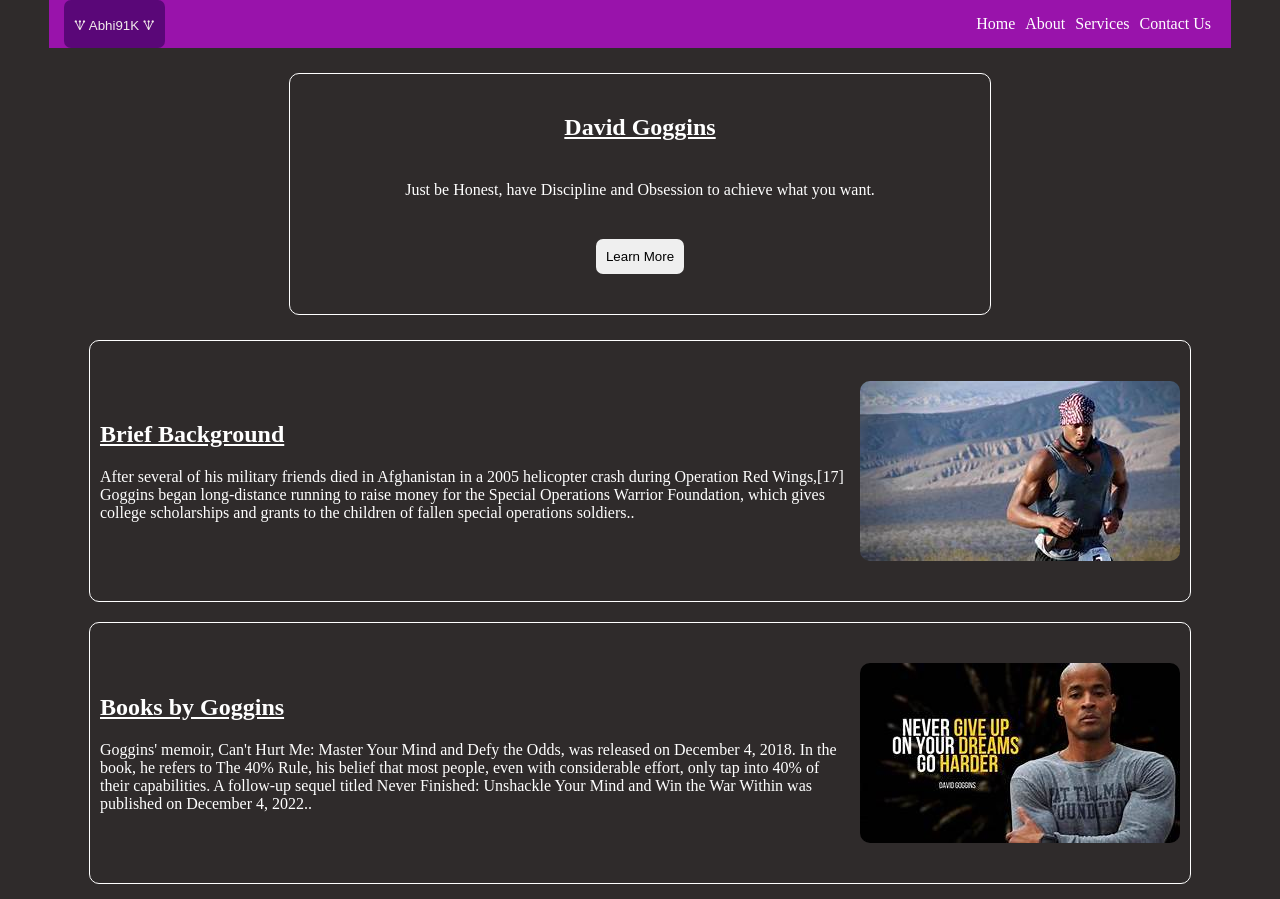
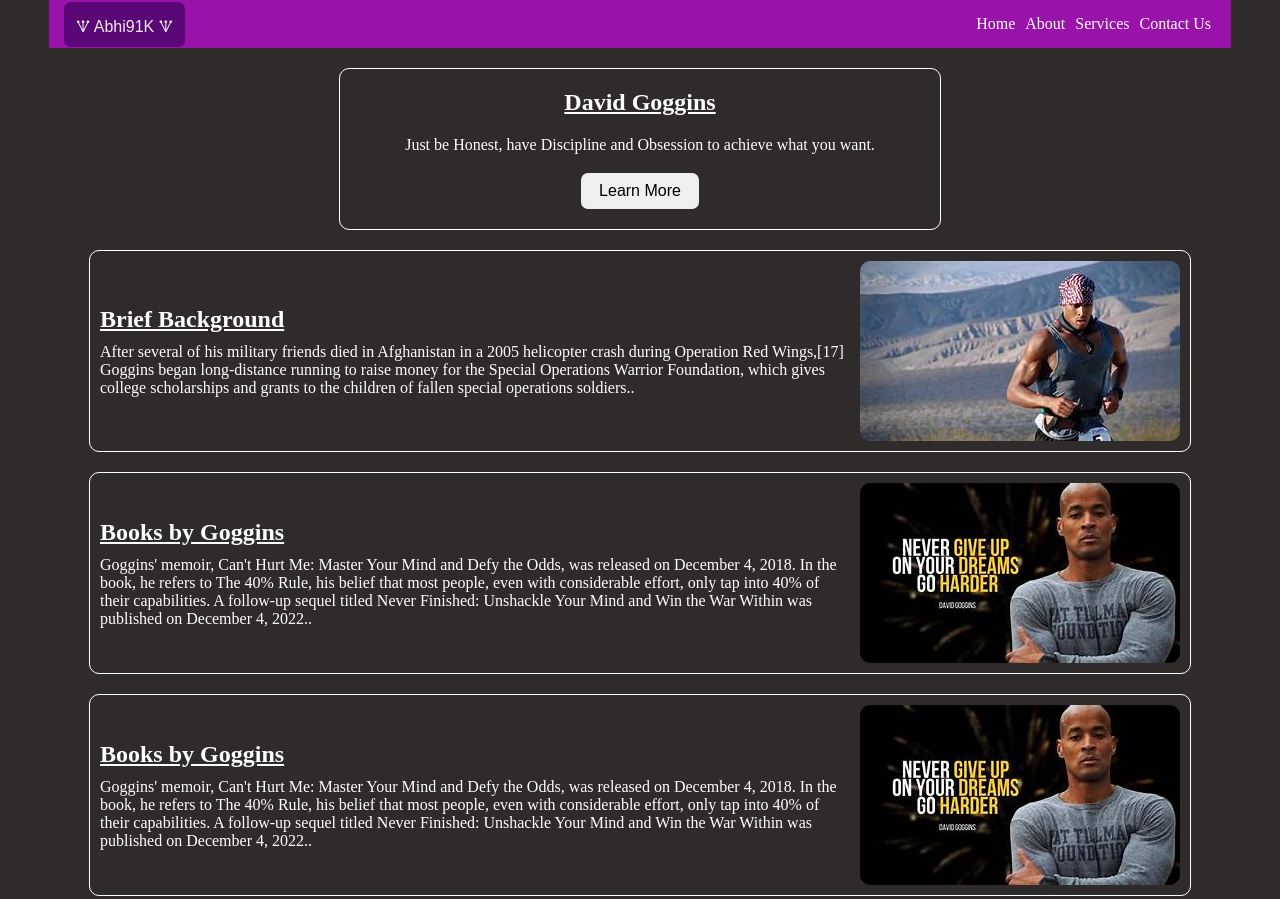
Before and after one commit to Abhishek91K/Responsive_Layout_Day1, a plain HTML site: page index.html in a window 1280 px wide. Shown: the top 899 px of the page. Drawn offline with Linux system fonts and the light colour scheme.

Commit message:
Section using only utility classes & dev - diary as a track of my progress

```diff
--- a/index.html
+++ b/index.html
@@ -9,9 +9,9 @@
 </head>
 <body>
     <header>
-        <nav class="flex-content text-col w-90">
-            <button class="btn">&#128866; Abhi91K &#128866;</button>
-            <ul class="flex-content text-col">
+        <nav class="flex-row align-center text-col w-95 responsive">
+            <button class="btn btn-sl">&#128866; Abhi91K &#128866;</button>
+            <ul class="flex-row text-col">
                 <li>Home</li>
                 <li>About</li>
                 <li>Services</li>
@@ -20,14 +20,14 @@
         </nav>
     </header>
     <main>
-        <div class="container">
-            <div class="hero bord-1 border-rad flex-content text-col">
+        <div class="container flex-column h-section align-center">
+            <div class="hero align-center bord-1 border-rad flex-column text-col text-center mtop-20 w-95">
                 <h2>David Goggins</h2>
                 <p>Just be Honest, have Discipline and Obsession to achieve what you want.</p>
-                <button class="btn p-10">Learn More</button>
+                <button class="btn btn-lg">Learn More</button>
             </div>
-            <div class="section bord-1 border-rad flex-content text-col p-10 w-90">
-                <div class="descrip">
+            <div class="section h-section align-center g-10 bord-1 border-rad flex-row text-col p-10 mtop-20 responsive">
+                <div class="descrip flex-column g-10">
                     <h2>Brief Background</h2>
                     <p>After several of his military friends died in Afghanistan in a 2005 helicopter crash during Operation Red
                         Wings,[17]
@@ -37,8 +37,21 @@
                 </div>
                 <img class="border-rad" src="/assets/images/title.jpg" alt="Goggins" aria-placeholder="David Goggins">
             </div>
-            <div class="section bord-1 border-rad flex-content text-col p-10 w-90">
-                <div class="descrip">
+            <div class="section h-section align-center g-10 bord-1 border-rad flex-row text-col p-10 mtop-20 responsive">
+                <div class="descrip flex-column g-10">
+                    <h2>Books by Goggins</h2>
+                    <p>Goggins' memoir, Can't Hurt Me: Master Your Mind and Defy the Odds, was released on December 4, 2018. In the
+                        book, he
+                        refers to The 40% Rule, his belief that most people, even with considerable effort, only tap into 40% of
+                        their
+                        capabilities. A follow-up sequel titled Never Finished: Unshackle Your Mind and Win the War Within was
+                        published on
+                        December 4, 2022..</p>
+                </div>
+                <img class="border-rad" src="/assets/images/books.jpg" alt="Goggins" aria-placeholder="David Goggins">
+            </div>
+            <div class="h-section align-center g-10 bord-1 border-rad flex-row text-col p-10 mtop-20 responsive">
+                <div class="flex-column g-10">
                     <h2>Books by Goggins</h2>
                     <p>Goggins' memoir, Can't Hurt Me: Master Your Mind and Defy the Odds, was released on December 4, 2018. In the
                         book, he
@@ -52,7 +65,7 @@
             </div>
         </div>
     </main>
-    <footer class="flex-content text-col">
+    <footer class="flex-column text-col text-center mtop-20">
         <h2>Let's Begin</h2>
         <p>Made with &#128153; by Abhishek Kumar</p>
     </footer>
--- a/style.css
+++ b/style.css
@@ -18,7 +18,6 @@
     font-weight: 500;
     font-size: 16px;
     padding: 0px 15px;
-    margin: auto;/*to align nav to center of webpage*/
 }
 
 nav > ul{
@@ -36,17 +35,13 @@
 }
 
 .container{
-    margin: auto;
     max-width: 1200px;
 }
 
 .hero{
-    height: 30vh;
-    text-align: center;
-    flex-direction: column;
-    justify-content: space-evenly;
-    max-width: 700px;
-    margin: 25px auto;
+    height: 20vh;
+    max-width: 600px;
+    align-items: center;
 }
 
 .hero button{
@@ -55,22 +50,10 @@
 
 .section{
     justify-content: space-between;
-    height: 15rem;
-    margin: 20px auto;
-    /*DRY CSS -- GPT*/
-    gap: 10px;
-}
-
-.descrip{
-    display: flex;
-    flex-direction: column;
-    gap: 20px;
 }
 
 footer{
     height: 10vh;
-    flex-direction: column;
-    justify-content: space-evenly;
     background-color: #413e3e;
     width: 100%;
 }
@@ -87,11 +70,4 @@
     html{
         font-size: 75%;
     }
-
-    .section, nav{
-        flex-direction: column;
-        align-items: center;
-        justify-content: space-around;
-        height: auto;
-    }
 }
--- a/utility.css
+++ b/utility.css
@@ -1,8 +1,3 @@
-.flex-content {
-    display: flex;
-    align-items: center;
-}
-
 .text-col {
     color: white;
 }
@@ -11,7 +6,16 @@
     color: #f2ebeb;
     border-radius: 7px;
     border: none;
-    padding: 10px;
+}
+
+.btn-sl{
+    font-size: 1rem;
+    padding: 6px 12px;
+}
+
+.btn-lg{
+    padding: 9px 18px;
+    font-size: 1rem;
 }
 
 .bord-1 {
@@ -26,12 +30,54 @@
     padding: 10px;
 }
 
-.w-90{
-    width: 90%;
+.w-95{
+    width: 95%;
+}
+
+.h-section{
+    height: auto;
+}
+
+.g-10{
+    gap: 10px;
+}
+
+.mtop-20{
+    margin-top: 20px;
+}
+
+.align-center{
+    margin-left: auto;
+    margin-right: auto;
+}
+
+.text-center{
+    text-align: center;
+}
+
+.flex-row{
+    display: flex;
+    align-items: center;
+}
+
+.flex-column{
+    display: flex;
+    flex-direction: column;
+    justify-content: space-evenly;
+}
+
+.responsive{
+    max-width: 90%;
 }
 
 @media screen and (max-width: 900px) {
     .btn {
         padding: 5px;
     }
+    .responsive{
+        flex-direction: column;
+        align-items: center;
+        justify-content: space-around;
+        height: auto;
+    }
 }
```
Also changed, not shown: 2 other files.
